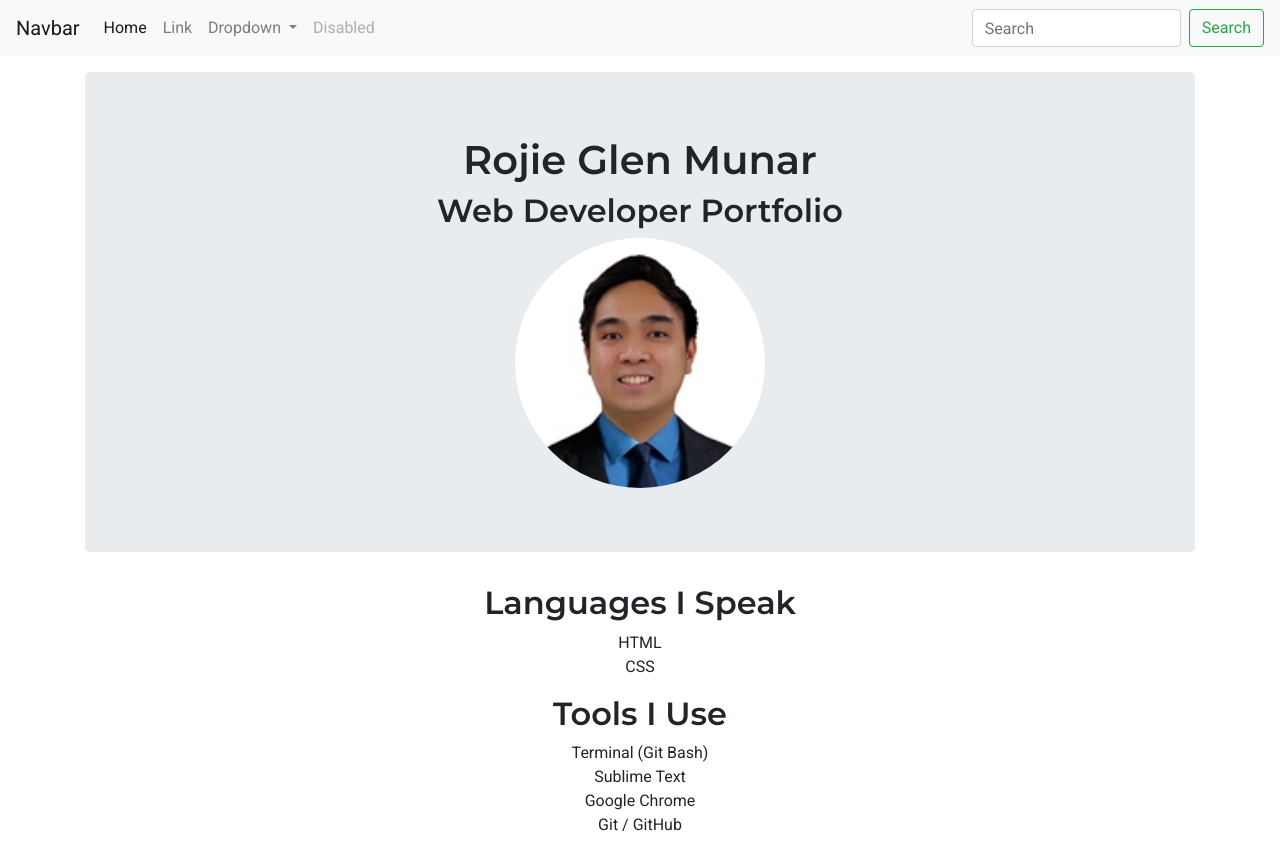
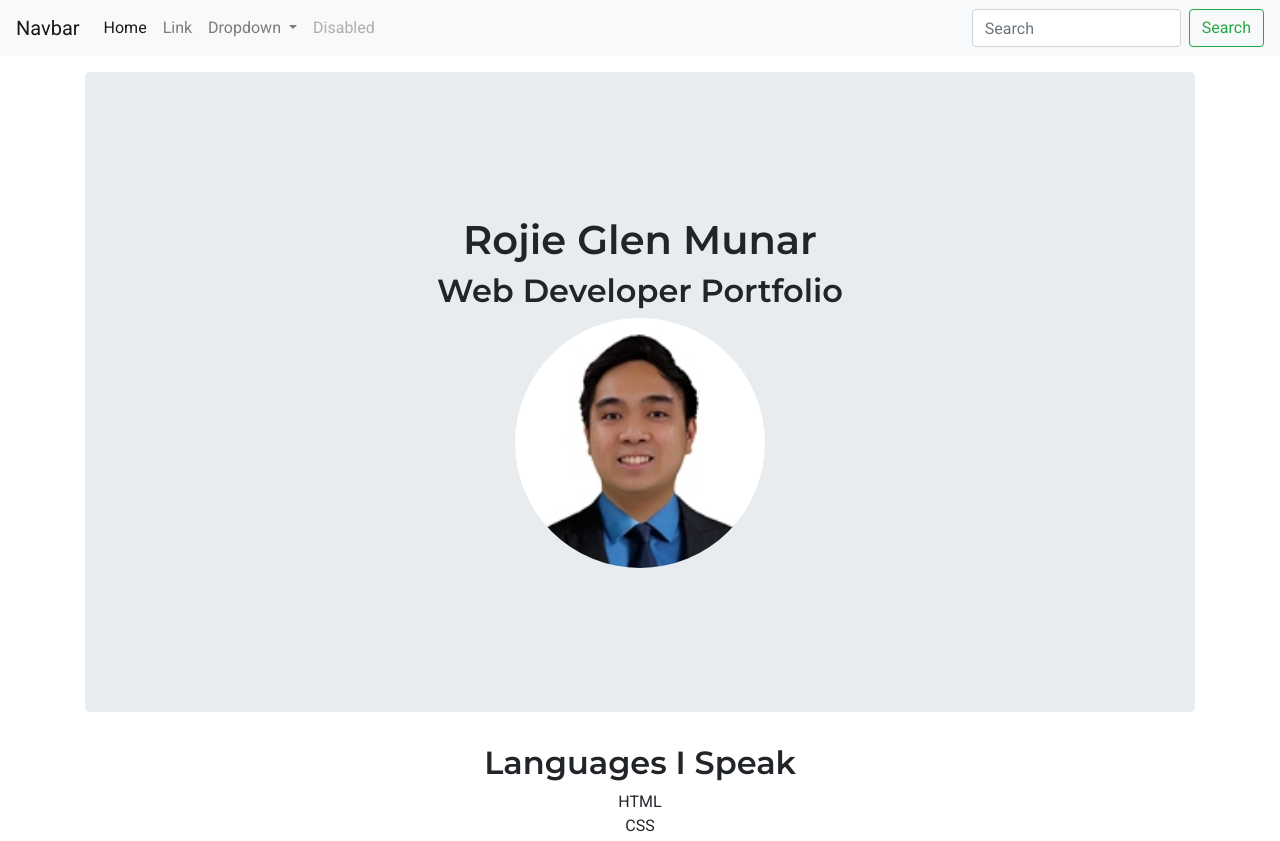
Before and after one commit to rojdmunar/fcb-portfolio, a plain HTML site: page index.html in a window 1280 px wide. Shown: the top 841 px of the page. Drawn offline with nearby package versions, Linux system fonts and the light colour scheme.

Commit message:
Center the elements vertically in profile section

```diff
--- a/css/style.css
+++ b/css/style.css
@@ -16,3 +16,12 @@ ul {
 	list-style: none;
 	padding: 0;
 }
+
+#landing {
+	height: 80vh;
+	/* Center the elements automatically */
+	display: flex;
+	flex-direction: column;
+	justify-content: center;
+	align-items: center;
+}
```
